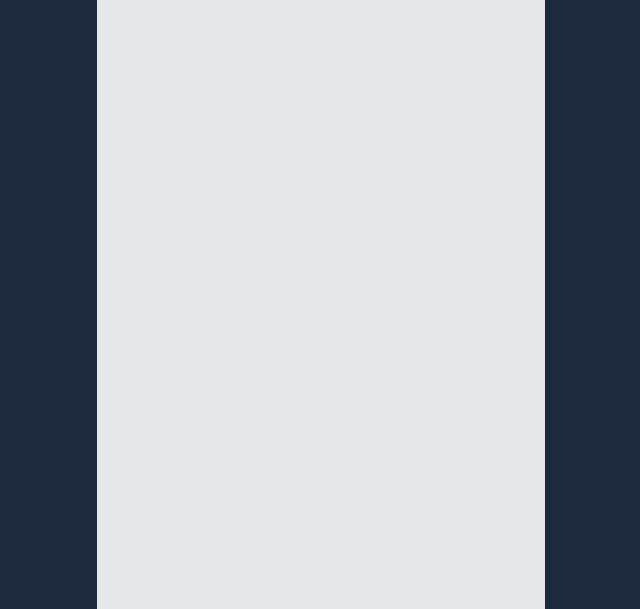
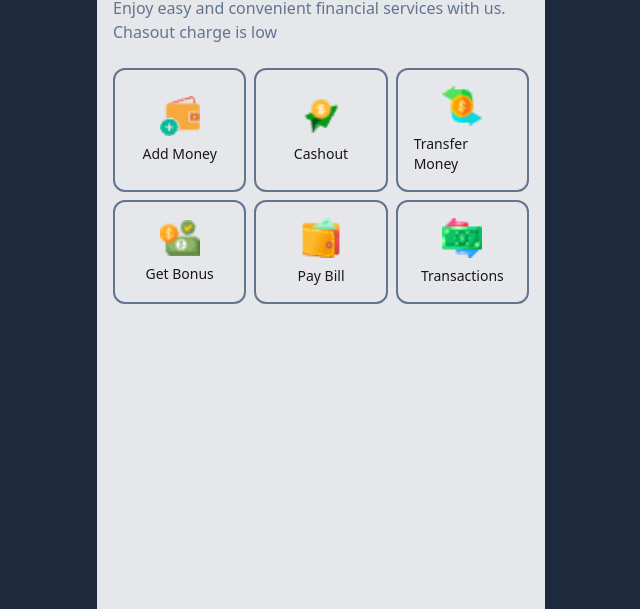
Before and after one commit to Antorkarmokar28/Payoo-js, a plain HTML site: page main.html in a window 1280 px wide. Shown: the part 191-800 px from the top of the page, without its empty margins (319-959 px from the left). Drawn offline with nearby package versions, Linux system fonts and the light colour scheme.

Commit message:
Transaction added

```diff
--- a/main.html
+++ b/main.html
@@ -19,7 +19,7 @@
           <header>
             <!-- navbar -->
             <nav
-              class="flex justify-between items-center p-4 border-b-2 border-slate-400"
+              class="md:flex justify-between items-center p-4 border-b-2 border-slate-400"
             >
               <div class="flex items-center gap-4">
                 <div>
@@ -31,10 +31,65 @@
                 </div>
               </div>
               <div>
-                <button class="btn">Log-Out</button>
+                <button class="btn mt-6 md:mt-0">Log-Out</button>
               </div>
             </nav>
           </header>
+          <!-- transaction section -->
+          <div class="mt-6 p-4">
+            <h2 class="text-4xl font-bold">Welcome to Payooo!</h2>
+            <p class="mt-3 text-slate-500">
+              Enjoy easy and convenient financial services with us. Chasout
+              charge is low
+            </p>
+            <div
+              class="grid grid-cols-1 md:grid-cols-2 lg:grid-cols-3 gap-2 mt-6"
+            >
+              <!-- add money -->
+              <div
+                class="flex justify-center flex-col items-center p-4 rounded-xl border-2 border-slate-500 cursor-pointer"
+              >
+                <img class="w-10" src="./assets/wallet1.png" alt="" />
+                <p class="text-sm mt-2">Add Money</p>
+              </div>
+              <!-- cashout -->
+              <div
+                class="flex justify-center flex-col items-center p-4 rounded-xl border-2 border-slate-500 cursor-pointer"
+              >
+                <img class="w-10" src="./assets/send1.png" alt="" />
+                <p class="text-sm mt-2">Cashout</p>
+              </div>
+              <!-- transfer money -->
+              <div
+                class="flex justify-center flex-col items-center p-4 rounded-xl border-2 border-slate-500 cursor-pointer"
+              >
+                <img class="w-10" src="./assets/money1.png" alt="" />
+                <p class="text-sm mt-2">Transfer Money</p>
+              </div>
+              <!-- get bonus -->
+              <div
+                class="flex justify-center flex-col items-center p-4 rounded-xl border-2 border-slate-500 cursor-pointer"
+              >
+                <img class="w-10" src="./assets/bonus1.png" alt="" />
+                <p class="text-sm mt-2">Get Bonus</p>
+              </div>
+              <!-- Pay bill -->
+              <div
+                class="flex justify-center flex-col items-center p-4 rounded-xl border-2 border-slate-500 cursor-pointer"
+              >
+                <img class="w-10" src="./assets/purse1.png" alt="" />
+                <p class="text-sm mt-2">Pay Bill</p>
+              </div>
+              <!-- transaction -->
+              <div
+                class="flex justify-center flex-col items-center p-4 rounded-xl border-2 border-slate-500 cursor-pointer"
+              >
+                <img class="w-10" src="./assets/transaction1.png" alt="" />
+                <p class="text-sm mt-2">Transactions</p>
+              </div>
+            </div>
+            <!-- add money form -->
+          </div>
         </div>
       </section>
     </main>
```
